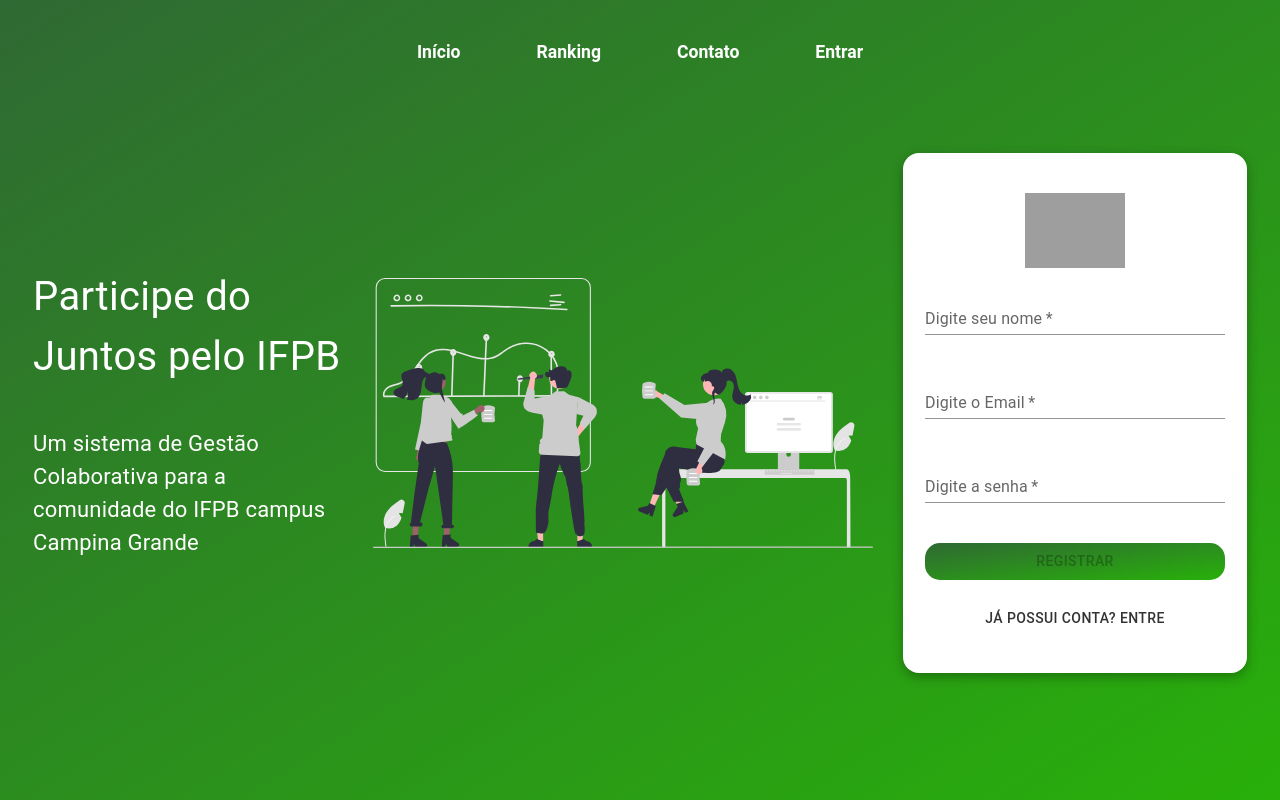
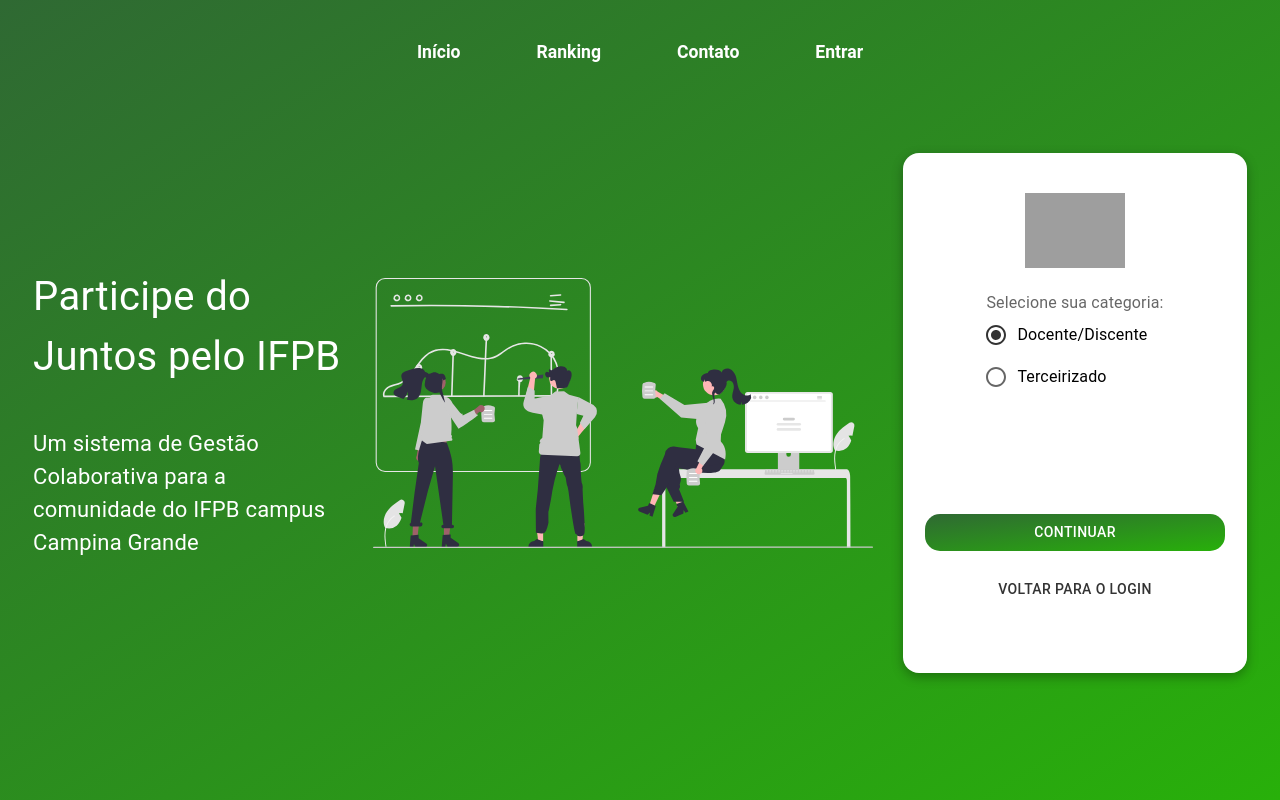
Before and after one commit to caioedlobo/JuntosIFPB, a React (Create React App) app: page /login in a window 1280 px wide. Both pictures are taken after a click on the button "NÃO POSSUI CONTA? REGISTRE-SE". Built offline with nearby package versions, Linux system fonts and the light colour scheme; grey boxes are pictures that could not be loaded.

Commit message:
create cpf form

```diff
--- a/package.json
+++ b/package.json
@@ -21,6 +21,7 @@
     "react": "^17.0.2",
     "react-dom": "^17.0.2",
     "react-hook-form": "^7.29.0",
+    "react-input-mask": "^2.0.4",
     "react-router-dom": "^6.2.1",
     "react-scripts": "5.0.0",
     "web-vitals": "^2.1.3"
--- a/src/components/atoms/LoginForm.js
+++ b/src/components/atoms/LoginForm.js
@@ -73,6 +73,7 @@ const LoginForm = (props) => {
         e.preventDefault();
 
         const token = e.target.action.split("=")[1];
+        const outsourcedId = e.target.action.split("=")[2];
 
         Axios.post(
           "https://backendjuntosifpb.herokuapp.com/auth/authenticate",
@@ -80,6 +81,7 @@ const LoginForm = (props) => {
             email: emailFormData,
             password: passwordFormData,
             token: token,
+            outsourcedId: outsourcedId,
           }
         )
           .then((response) => {
--- a/src/components/atoms/LoginFormHandler.js
+++ b/src/components/atoms/LoginFormHandler.js
@@ -2,12 +2,23 @@ import { React, useState } from "react";
 import LoginForm from "./LoginForm";
 import RegisterForm from "./RegisterForm";
 import ForgotPasswordForm from "./ForgotPasswordForm";
+import CpfForm from "../molecules/CpfForm";
 
 const LoginFormHandler = () => {
   const [isLoginForm, setIsLoginForm] = useState(true);
   const [isForgotPasswordForm, setIsForgotPasswordForm] = useState(false);
+  const [isCpfForm, setIsCpfForm] = useState(false);
   const FormHandler = () => {
     setIsLoginForm(!isLoginForm);
+    setIsCpfForm(!isCpfForm);
+  };
+  const FormHandlerLogin = () => {
+    setIsLoginForm(true);
+    setIsCpfForm(false);
+  };
+  const FormCpfHandler = () => {
+    setIsLoginForm(false);
+    setIsCpfForm(!isCpfForm);
   };
   const FormHandlerForgotPassword = () => {
     /* setIsLoginForm(!isLoginForm); */
@@ -26,6 +37,16 @@ const LoginFormHandler = () => {
         <ForgotPasswordForm FormHandlerPassword={FormHandlerForgotPassword} />
       </div>
     );
+  } else if (isCpfForm) {
+    /* console.log(isForgotPasswordForm); */
+    return (
+      <div data-testid="login-form-handler">
+        <CpfForm
+          FormHandlerRegister={FormHandlerLogin}
+          CpfHandler={FormCpfHandler}
+        />
+      </div>
+    );
   } else if (isLoginForm) {
     return (
       <div data-testid="login-form-handler">
@@ -39,7 +60,7 @@ const LoginFormHandler = () => {
   } else if (!isLoginForm) {
     return (
       <div data-testid="login-form-handler">
-        <RegisterForm FormHandlerRegister={FormHandler} />
+        <RegisterForm FormHandlerRegister={FormHandlerLogin} />
       </div>
     );
   }
--- a/src/components/atoms/RegisterForm.js
+++ b/src/components/atoms/RegisterForm.js
@@ -1,189 +1,174 @@
-import React, {useState, useEffect} from "react";
+import React, { useState, useEffect } from "react";
 import { Button } from "@mui/material";
 import LoginText from "./LoginText";
 import PasswordText from "./PasswordText";
 import ImageLogin from "./ImageLogin";
 import HeightFormHandler from "./HeightFormHandler";
-import Axios from "axios"
+import Axios from "axios";
 import NameText from "./NameText";
 import completeImage from "../../assets/undraw_completing_re_i7ap.svg";
 //import debounce from "lodash.debounce";
-import LoadingButton from '@mui/lab/LoadingButton';
+import LoadingButton from "@mui/lab/LoadingButton";
 
 const RegisterForm = (props) => {
+  const [nameFormData, setNameFormData] = useState("");
+  const [emailFormData, setEmailFormData] = useState("");
+  const [passwordFormData, setPasswordFormData] = useState("");
+  const [successScreen, setSuccessScreen] = useState(false);
 
-  const [nameFormData, setNameFormData] = useState("")
-  const [emailFormData, setEmailFormData] = useState("")
-  const [passwordFormData, setPasswordFormData] = useState("")
-  const [successScreen, setSuccessScreen] = useState(false)
+  const [errorNameController, setErrorNameController] = useState(false);
+  const [errorNameMessage, setErrorNameMessage] = useState(" ");
 
-
-  const [errorNameController, setErrorNameController] = useState(false)
-  const [errorNameMessage, setErrorNameMessage] = useState(" ")
-
-  const [errorEmailController, setErrorEmailController] = useState(false)
-  const [errorEmailMessage, setErrorEmailMessage] = useState(" ")
+  const [errorEmailController, setErrorEmailController] = useState(false);
+  const [errorEmailMessage, setErrorEmailMessage] = useState(" ");
   //let [previousEmail, setPreviousEmail] = useState("")
 
-  const [errorPasswordController, setErrorPasswordController] = useState(false)
-  const [errorPasswordMessage, setErrorPasswordMessage] = useState(" ")
+  const [errorPasswordController, setErrorPasswordController] = useState(false);
+  const [errorPasswordMessage, setErrorPasswordMessage] = useState(" ");
   //let [previousPassword, setPreviousPassword] = useState("")
 
-  const [disabledButtonController, setDisabledButtonController] = useState(true)
-  const [postController, setpostController] = useState(false)
+  const [disabledButtonController, setDisabledButtonController] =
+    useState(true);
+  const [postController, setpostController] = useState(false);
 
   useEffect(() => {
-
-    if(nameFormData.length > 1 && emailFormData.length > 0 && passwordFormData.length > 0){
-      if (!errorNameController && !errorEmailController && !errorPasswordController){
-        setDisabledButtonController(false)
+    if (
+      nameFormData.length > 1 &&
+      emailFormData.length > 0 &&
+      passwordFormData.length > 0
+    ) {
+      if (
+        !errorNameController &&
+        !errorEmailController &&
+        !errorPasswordController
+      ) {
+        setDisabledButtonController(false);
+      } else {
+        setDisabledButtonController(true);
       }
-      else{
-        setDisabledButtonController(true)
+    } else {
+      setDisabledButtonController(true);
     }
-    }
-    else{
-      setDisabledButtonController(true)
-    }
-  }, [errorNameController, errorEmailController, errorPasswordController,
-    nameFormData, emailFormData, passwordFormData
-  ])
-
+  }, [
+    errorNameController,
+    errorEmailController,
+    errorPasswordController,
+    nameFormData,
+    emailFormData,
+    passwordFormData,
+  ]);
 
   const nameLoginData = (e) => {
-    setNameFormData(e)
-    nameValidation(e)
+    setNameFormData(e);
+    nameValidation(e);
   };
 
   const emailLoginData = (e) => {
     //console.log("entrando")
-    setEmailFormData(e)
-    emailValidation(e)
+    setEmailFormData(e);
+    emailValidation(e);
   };
 
   const passwordLoginData = (e) => {
-    setPasswordFormData(e)
-    passwordValidation(e)
+    setPasswordFormData(e);
+    passwordValidation(e);
   };
 
-  const timeOut = async() => {
-    await new Promise((resolve) => setTimeout(resolve, 1000))
-  }
+  const timeOut = async () => {
+    await new Promise((resolve) => setTimeout(resolve, 1000));
+  };
 
-  const nameValidation = async(nameDataValidation) => {
+  const nameValidation = async (nameDataValidation) => {
     //console.log("entrou nameValidation")
 
-    if (nameDataValidation.length > 1){
+    if (nameDataValidation.length > 1) {
       //console.log("nome valido")
-      timeOut()
-      setErrorNameController(false)
-      setErrorNameMessage(" ")
-      return true
+      timeOut();
+      setErrorNameController(false);
+      setErrorNameMessage(" ");
+      return true;
     }
-    setDisabledButtonController(true)
-    timeOut()
-    setErrorNameController(true)
-    setErrorNameMessage("Nome Inválido")
+    setDisabledButtonController(true);
+    timeOut();
+    setErrorNameController(true);
+    setErrorNameMessage("Nome Inválido");
     //setDisabledButtonController(true)
-    return false
-  }
+    return false;
+  };
 
-  const emailValidation = async(emailDataValidation) => {
-    console.log("emailDataValidation", emailDataValidation )
+  const emailValidation = async (emailDataValidation) => {
+    console.log("emailDataValidation", emailDataValidation);
 
     //if (regEx.test(emailDataValidation)){
     //await new Promise((resolve) => setTimeout(resolve, 2000))
-      if( emailDataValidation.includes('@')){
-
-        if(emailDataValidation.split('@')[1] === "academico.ifpb.edu.br" ){
+    if (emailDataValidation.includes("@")) {
+      if (emailDataValidation.split("@")[1] === "academico.ifpb.edu.br") {
         //console.log("entrou 1")
-          timeOut()
-          errorControllerHandler("Válido")
+        timeOut();
+        errorControllerHandler("Válido");
         //console.log("foooii")
         //setButtonController(false)
-          return true
+        return true;
+      } else if (emailDataValidation.split("@")[1] === "ifpb.edu.br") {
+        //console.log("entrou 2")
+        timeOut();
+        errorControllerHandler("Válido");
+        //setButtonController(false)
+        return true;
+      } else {
+        /* setDisabledButtonController(true) */
+
+        timeOut();
+        /* errorControllerHandler("Email inválido") */
+
+        return false;
       }
-        else if(emailDataValidation.split('@')[1] === "ifpb.edu.br" ){
-          //console.log("entrou 2")
-          timeOut()
-          errorControllerHandler("Válido")
-          //setButtonController(false)
-          return true
+    } else {
+      /* setDisabledButtonController(true); */
+      timeOut();
 
+      /* errorControllerHandler("Email inválido"); */
+
+      return false;
     }
-        else{
-          setDisabledButtonController(true)
-          //console.log("erro else 0")
-          timeOut()
-          errorControllerHandler("Email inválido")
-          /* setDisabledButtonController(true) */
-          //setButtonController(false)
-          return false
+  };
+
+  const passwordValidation = async (passwordDataValidation) => {
+    if (passwordDataValidation.length < 6) {
+      setDisabledButtonController(true);
+      timeOut();
+      errorControllerHandler("Senha muito curta");
+      //setDisabledButtonController(true)
+      return false;
     }
-      }
-      else{
-        setDisabledButtonController(true)
-        timeOut()
-        //console.log("erro else 1")
-        //setButtonController(false)
-        errorControllerHandler("Email inválido")
-        //setDisabledButtonController(true)
-        return false
-      }
-
-
-
-  }
-
-  const passwordValidation = async(passwordDataValidation) => {
-
-    if (passwordDataValidation.length < 6){
-      setDisabledButtonController(true)
-      timeOut()
-      errorControllerHandler("Senha muito curta")
-      //setDisabledButtonController(true)
-      return false
-
-    }
-    timeOut()
-    setErrorPasswordController(false)
-    setErrorPasswordMessage(" ")
-    return true
-
-  }
-
+    timeOut();
+    setErrorPasswordController(false);
+    setErrorPasswordMessage(" ");
+    return true;
+  };
 
   const errorControllerHandler = (e) => {
     //console.log(e)
-    if(e === "Invalid password"){
-      setDisabledButtonController(true)
-      setErrorPasswordController(true)
-      setErrorPasswordMessage(e)
+    if (e === "Invalid password") {
+      setDisabledButtonController(true);
+      setErrorPasswordController(true);
+      setErrorPasswordMessage(e);
       //setPreviousPassword(passwordFormData)
-    }
-
-    else if (e === "Válido"){
-
-      setErrorEmailController(false)
-      setErrorEmailMessage(" ")
-
-    }
-
-    else if (e === "Senha muito curta"){
-      setDisabledButtonController(true)
-      console.log("entrooouuu")
-      setErrorPasswordController(true)
-      setErrorPasswordMessage(e)
-
-
-    }
-    else{
-      setDisabledButtonController(true)
-      setErrorEmailController(true)
-      setErrorEmailMessage(e)
+    } else if (e === "Válido") {
+      setErrorEmailController(false);
+      setErrorEmailMessage(" ");
+    } else if (e === "Senha muito curta") {
+      setDisabledButtonController(true);
+      console.log("entrooouuu");
+      setErrorPasswordController(true);
+      setErrorPasswordMessage(e);
+    } else {
+      setDisabledButtonController(true);
+      setErrorEmailController(true);
+      setErrorEmailMessage(e);
       //setPreviousEmail(emailFormData)
     }
-  }
+  };
 
   //console.log(emailFormData)
 
@@ -196,43 +181,44 @@ const RegisterForm = (props) => {
         display: "flex",
         width: "300px",
         /* background: "blue", */
-        justifyContent: "center"
+        justifyContent: "center",
       }}
       onSubmit={(e) => {
         //console.log("1")
         e.preventDefault();
-       setDisabledButtonController(true)
-        setpostController(true)
-       if (nameValidation(nameFormData) && emailValidation(emailFormData) && passwordValidation(passwordFormData)){
+        setDisabledButtonController(true);
+        setpostController(true);
+        if (
+          nameValidation(nameFormData) &&
+          emailValidation(emailFormData) &&
+          passwordValidation(passwordFormData)
+        ) {
           //console.log("teste")
           Axios.post("https://backendjuntosifpb.herokuapp.com/auth/register", {
             name: nameFormData,
             email: emailFormData,
             password: passwordFormData,
+            cpf: localStorage.getItem("cpfValue"),
           })
             .then((response) => {
-          setSuccessScreen(true)
-          console.log(successScreen)
-          console.log(response.error)
-          setpostController(false)
-        }
-
-          )
-
-        .catch(error => {
-          console.log(successScreen)
-          console.log("error:", error.response.data.error)
-          errorControllerHandler(error.response.data.error)
-          setpostController(false)
+              setSuccessScreen(true);
+              console.log(successScreen);
+              console.log(response.error);
+              setpostController(false);
             })
 
+            .catch((error) => {
+              setpostController(false);
+              console.log(successScreen);
+              console.log("error:", error.response.data.error);
+              errorControllerHandler(error.response.data.error);
+            });
         }
-    }
-    }
+      }}
     >
       <ImageLogin />
 
-    {!successScreen ?
+      {!successScreen ? (
         <>
           <NameText
             nameLoginData={nameLoginData}
@@ -252,28 +238,46 @@ const RegisterForm = (props) => {
             errorPasswordMessage={errorPasswordMessage}
             errorPassword={errorPasswordController}
             //errorPasswordController={passwordErrorHandler}
-      label={"Digite a senha"}/>
+            label={"Digite a senha"}
+          />
 
           <HeightFormHandler />
-      <LoadingButton loading={postController} type="submit" disabled={disabledButtonController}> Registrar </LoadingButton>
+          <LoadingButton
+            loading={postController}
+            type="submit"
+            disabled={disabledButtonController}
+          >
+            {" "}
+            Registrar{" "}
+          </LoadingButton>
 
           <HeightFormHandler />
-      <Button sx={{backgroundColor:"transparent"}} onClick={props.FormHandlerRegister}>
+          <Button
+            sx={{ backgroundColor: "transparent" }}
+            onClick={props.FormHandlerRegister}
+          >
             Já possui conta? Entre
           </Button>
-
         </>
-       :
+      ) : (
         <>
-       <p style={{marginTop: "25px"}}>Sua conta foi cadastrada com sucesso. Confira seu email para verificar sua conta.</p>
-       <img src={completeImage} alt="complete" style={{width: "170px", marginBottom: "15px"}}></img>
-       <Button  onClick={props.FormHandlerRegister} style={{marginTop: "15px"}}>
+          <p style={{ marginTop: "25px" }}>
+            Sua conta foi cadastrada com sucesso. Confira seu email para
+            verificar sua conta.
+          </p>
+          <img
+            src={completeImage}
+            alt="complete"
+            style={{ width: "170px", marginBottom: "15px" }}
+          ></img>
+          <Button
+            onClick={props.FormHandlerRegister}
+            style={{ marginTop: "15px" }}
+          >
             Voltar para o login
           </Button>
-
         </>
-      }
-
+      )}
     </form>
   );
 };
--- /dev/null
+++ b/src/components/molecules/CpfForm.js
@@ -0,0 +1,143 @@
+import { Button, TextField, Typography } from "@mui/material";
+import Radio from "@mui/material/Radio";
+import RadioGroup from "@mui/material/RadioGroup";
+import FormControlLabel from "@mui/material/FormControlLabel";
+import FormControl from "@mui/material/FormControl";
+import FormLabel from "@mui/material/FormLabel";
+import React, { useState } from "react";
+import ImageLogin from "../atoms/ImageLogin";
+import HeightFormHandler from "../atoms/HeightFormHandler";
+import InputMask from "react-input-mask";
+import Axios from "axios";
+import { LoadingButton } from "@mui/lab";
+
+const CpfForm = (props) => {
+  const [isOutsourced, setIsOutsourced] = useState(false);
+  const [error, setError] = useState(false);
+  const [postController, setPostController] = useState(false);
+  const [helperText, setHelperText] = useState("");
+  const [cpfValue, setCpfValue] = useState("");
+  const numbers = ["0", "1", "2", "3", "4", "5", "6", "7", "8", "9"];
+
+  const valueChangeHandler = (event) => {
+    if ("Terceirizado" === event.target.value) {
+      return setIsOutsourced(true);
+    }
+    return setIsOutsourced(false);
+  };
+
+  return (
+    <form
+      data-testid="cpf-form"
+      style={{
+        alignItems: "center",
+        flexDirection: "column",
+        display: "flex",
+        /* justifyContent: "center", */
+        width: "300px",
+      }}
+      onSubmit={(event) => {
+        event.preventDefault();
+        setPostController(true);
+
+        /* if (isOutsourced) { */
+        Axios.post(
+          "https://backendjuntosifpb.herokuapp.com/outsourced/validateCpf",
+          {
+            cpf: cpfValue,
+            isOutsourced: isOutsourced,
+          }
+        )
+          .then(() => {
+            {
+              localStorage.setItem("cpfValue", cpfValue);
+              setPostController(false);
+              props.CpfHandler();
+            }
+          })
+          .catch((err) => {
+            //Mensagem de erro
+            setError(true);
+            setHelperText(err.response.data.error);
+            setPostController(false);
+          });
+        /* } */
+      }}
+    >
+      <ImageLogin />
+      <HeightFormHandler />
+
+      <FormControl>
+        <FormLabel id="demo-radio-buttons-group-label">
+          Selecione sua categoria:
+        </FormLabel>
+        <RadioGroup
+          aria-labelledby="demo-radio-buttons-group-label"
+          defaultValue="Docente/Discente"
+          name="radio-buttons-group"
+          onChange={valueChangeHandler}
+        >
+          <FormControlLabel
+            value="Docente/Discente"
+            control={<Radio />}
+            label="Docente/Discente"
+          />
+          <FormControlLabel
+            value="Terceirizado"
+            control={<Radio />}
+            label="Terceirizado"
+          />
+        </RadioGroup>
+      </FormControl>
+      <HeightFormHandler />
+      {isOutsourced ? (
+        <div style={{ width: "150px" }}>
+          <InputMask
+            mask="999.999.999-99"
+            value={cpfValue}
+            /* maskChar=" " */
+            alwaysShowMask={true}
+            disabled={false}
+            onChange={(e) => {
+              setCpfValue(e.target.value);
+              setError(false);
+              setHelperText("");
+            }}
+          >
+            {() => (
+              <TextField
+                variant="outlined"
+                label="Digite seu CPF"
+                required
+                error={error}
+                helperText={helperText}
+                color={numbers.includes(cpfValue[13]) ? "success" : null}
+              />
+            )}
+          </InputMask>
+        </div>
+      ) : (
+        <div style={{ marginBottom: "36px" }}>
+          <HeightFormHandler />
+        </div>
+      )}
+
+      <HeightFormHandler />
+
+      <HeightFormHandler />
+
+      <LoadingButton type="submit" loading={postController}>
+        Continuar
+      </LoadingButton>
+      <HeightFormHandler />
+      <Button
+        sx={{ backgroundColor: "transparent" }}
+        onClick={props.FormHandlerRegister}
+      >
+        Voltar para o Login
+      </Button>
+    </form>
+  );
+};
+
+export default CpfForm;
--- a/src/components/organisms/ContributionsCard.js
+++ b/src/components/organisms/ContributionsCard.js
@@ -152,8 +152,7 @@ const ContributionsCard = () => {
                                     (row.status === "Não Resolvido" && "red") ||
                                     (row.status === "Em Análise" &&
                                       "#B8860B") ||
-                                    (row.status === "Em Validação" &&
-                                      "#556B2F") ||
+                                    (row.status === "Atribuído" && "#556B2F") ||
                                     "grey",
                                 }}
                               >
```
Also changed, not shown: 2 other files (tests, documents, lock files or other folders). Lines whose indentation alone changed are shown as unchanged.
